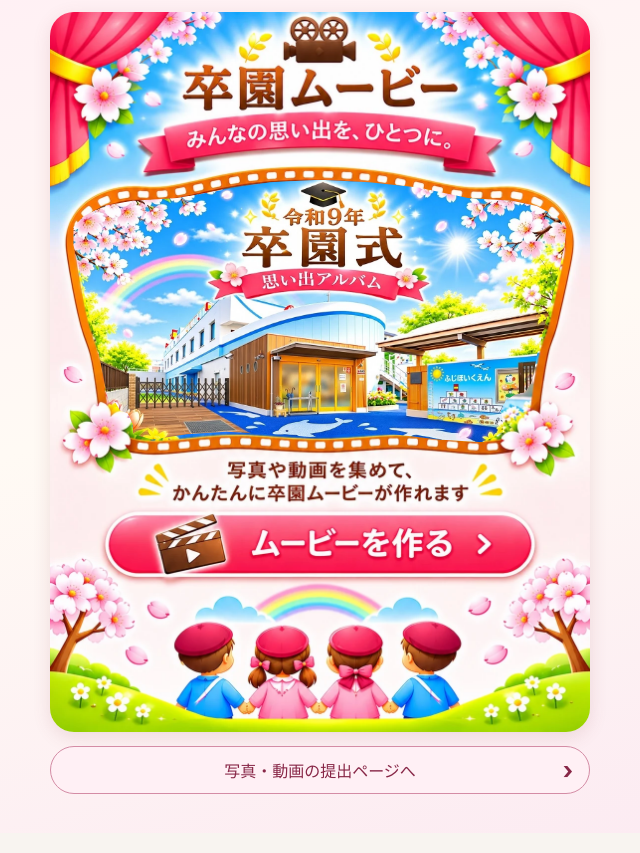
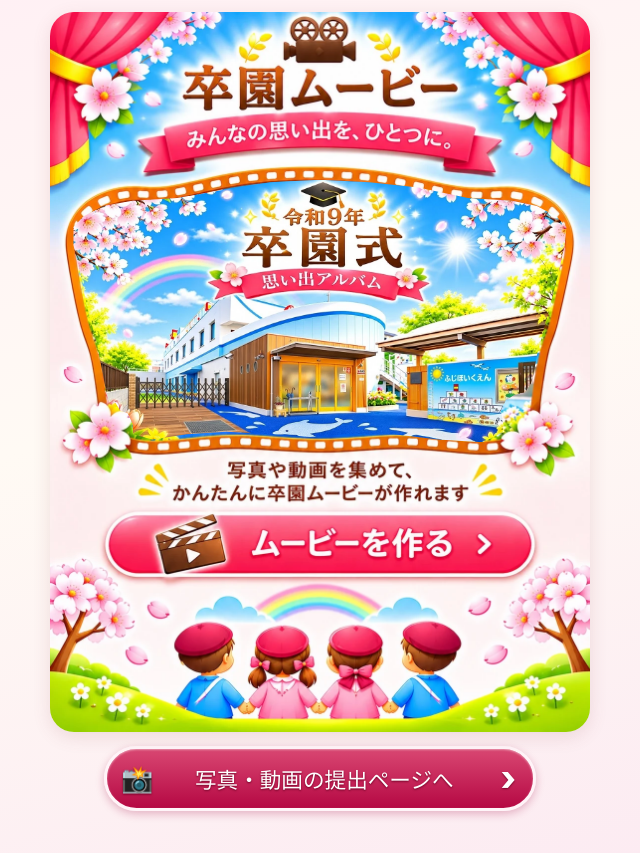
Before and after one commit to k5wvk4n6pt-web/omoide-theater-demo, a React (Vite) app: page / in a window 1280 px wide. Shown: the whole page, without its empty margins (320-960 px from the left). Built offline with nearby package versions, Linux system fonts and the light colour scheme; a web font is replaced by a local one.

Commit message:
Match the submission button to the movie poster

```diff
--- a/src/App.tsx
+++ b/src/App.tsx
@@ -759,7 +759,7 @@ return <main className={step==='home'?'theaterHome':'theaterEditor'}>
     <img className="graduationPosterArtwork" src={graduationArtwork} width={1376} height={768} alt="令和9年 卒園式 思い出アルバム。桜と虹の下にふじほいくえんの園庭。"/>
     <button type="button" className="graduationPosterAction" aria-label="ムービーを作る" disabled={draftBusy} onClick={newProject}/>
   </div>
-  <a className="graduationSubmitLink" href={submissionSite}>写真・動画の提出ページへ <span aria-hidden="true">›</span></a>
+  <a className="graduationSubmitLink" href={submissionSite}><span className="graduationSubmitIcon" aria-hidden="true">📸</span>写真・動画の提出ページへ<span className="graduationSubmitArrow" aria-hidden="true">›</span></a>
   {projects.length>0?<div className="draftBox"><h3>📁 保存した作品（{projects.length}件）</h3><div className="projectList">{projects.map(p=><div className="projectCard" key={p.id}>{thumbUrls[p.id]?<img src={thumbUrls[p.id]} alt="作品の表紙"/>:<div className="projectFallback">🎬</div>}<div className="projectDetail"><strong>{p.title}</strong><small>{p.photoCount}枚 · {new Date(p.savedAt).toLocaleString('ja-JP')}</small><div className="projectButtons"><button onClick={()=>restoreProject(p.id)} disabled={draftBusy}>編集する</button><button onClick={()=>copyProject(p.id)} disabled={draftBusy}>複製</button><button onClick={()=>eraseProject(p.id)} disabled={draftBusy}>削除</button></div></div></div>)}</div></div>:null}{draftInfo?<p className="note" role="status">{draftInfo}</p>:null}</section>:null}
 {step==='edit'?<section className="panel"><div className="sectionHeading"><h2>ムービーを作成</h2></div><nav className="editSteps" aria-label="編集の手順">{([['opening','① オープニング'],['main','② 本編'],['ending','③ エンディング'],['finish','④ 完成・保存']] as const).map(([key,label])=><button key={key} className={editPage===key?'active':''} aria-current={editPage===key?'step':undefined} onClick={()=>{setPlaying(false);setScrubbing(false);setEditPage(key)}}>{label}</button>)}</nav>{editPage!=='opening'?<div className="actions" role="group" aria-label="写真・動画の追加">
 <label className={'mediaPicker'+(photos.length===0?' primary':'')}>
--- a/src/style.css
+++ b/src/style.css
@@ -371,21 +371,28 @@ input[type="file"][hidden]{display:none!important}
 .graduationPoster .graduationPosterAction:disabled { background: #fff8; }
 .graduationPoster .graduationPosterAction:focus-visible { outline-offset: -4px; }
 .graduationSubmitLink {
-  position: relative;
   display: grid;
-  place-items: center;
-  min-height: 48px;
-  margin: .9rem 0;
-  padding: .55rem 2.5rem;
-  border: 1px solid #d48ca5;
+  grid-template-columns: 1.4em 1fr 1em;
+  align-items: center;
+  gap: .45em;
+  width: 80%;
+  min-height: 52px;
+  margin: .9rem auto 1.15rem;
+  padding: .55em .65em;
+  border: 3px solid #fff4f8;
   border-radius: 999px;
-  background: #fff0f5;
-  color: #882747;
-  font-weight: 750;
+  background: linear-gradient(180deg, #d94772, #b50843);
+  box-shadow: inset 0 1px 2px #ffffff70, 0 3px 8px #a5144b48;
+  color: #fff;
+  font-size: clamp(.9rem, 4vw, 1.35rem);
+  font-weight: 850;
   text-align: center;
   text-decoration: none;
+  text-shadow: 0 1px 2px #720528;
 }
-.graduationSubmitLink span {position:absolute;right:1rem;font-size:1.5rem}
+.graduationSubmitIcon {font-size:1.2em}
+.graduationSubmitArrow {font-size:1.6em;line-height:1}
+.graduationSubmitLink:active {filter:brightness(.92)}
 .graduationSubmitLink:focus-visible {outline:3px solid #1374a2;outline-offset:3px}
 .graduationHome .draftBox {
   border: 1px solid #edc9ac;
```
